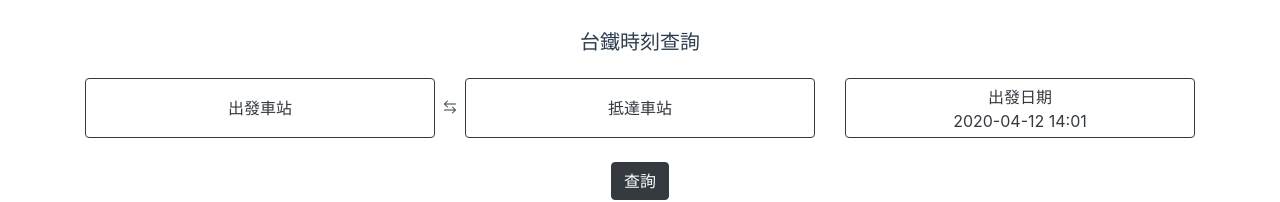
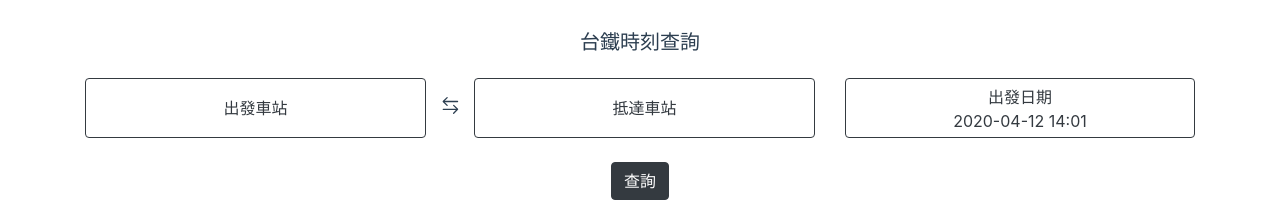
Before and after one commit to js-ying/trainInfo, a Vue app: page / in a window 1280 px wide. Shown: the top 202 px of the page. Built offline with nearby package versions, Linux system fonts and the light colour scheme.

Commit message:
微調起迄站互換 icon

```diff
--- a/src/App.vue
+++ b/src/App.vue
@@ -14,7 +14,7 @@
           <b-col
             cols="6"
             md="4"
-            class="mb-3">
+            class="pr-4 mb-3">
             <b-button
               variant="outline-dark"
               class="menu"
@@ -35,7 +35,7 @@
           <b-col
             cols="6"
             md="4"
-            class="mb-3">
+            class="pl-4 mb-3">
             <b-button
               variant="outline-dark"
               class="menu"
@@ -457,9 +457,11 @@
 #reverse-train-station-button {
   position: absolute;
   z-index: 10;
-  right: -15px;
-  top: 15px;
-  width: 30px;
+  right: -20px;
+  top: 10px;
+  width: 40px;
+  height: 40px;
+  font-size: 1.3rem;
   cursor: pointer;
 }
 
```
